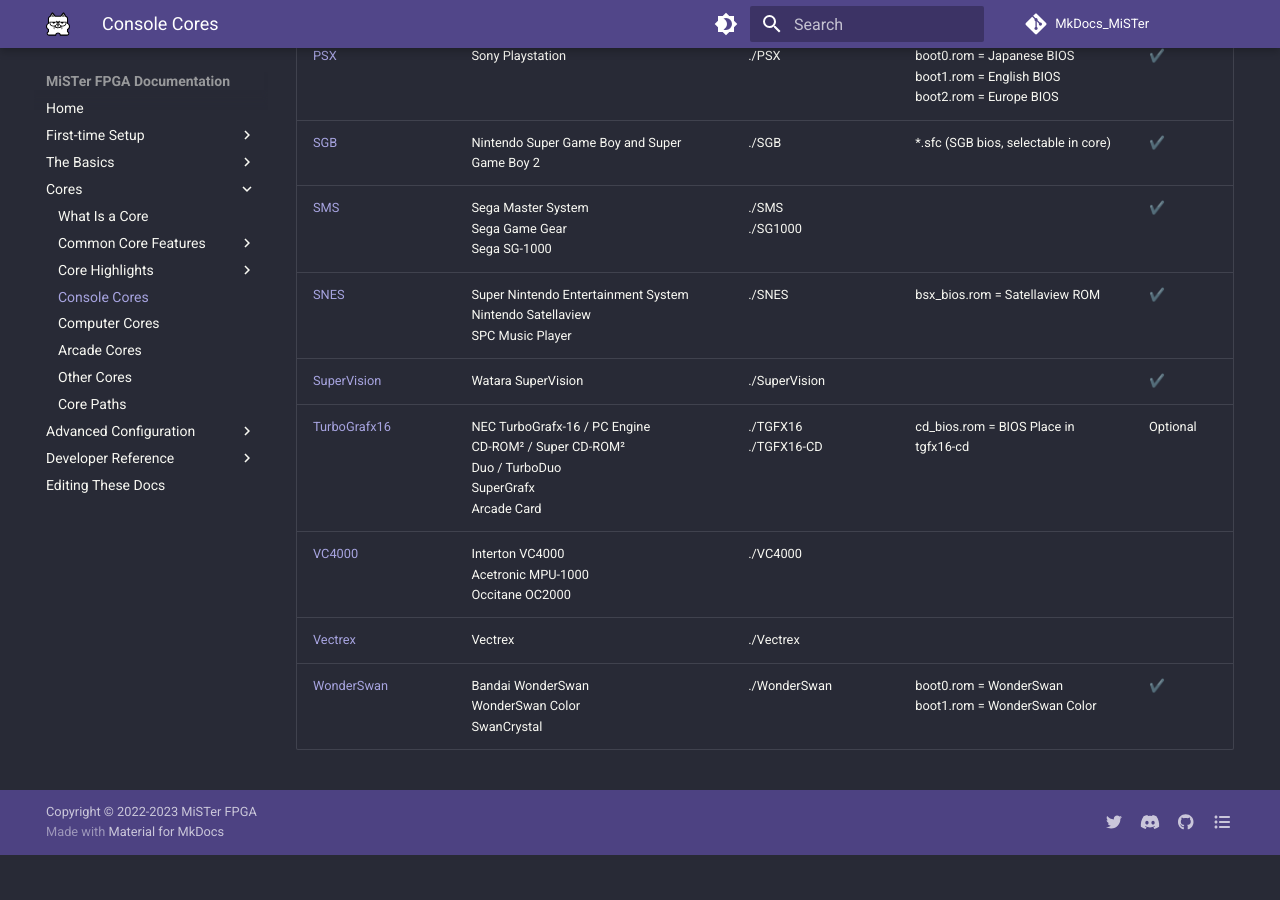
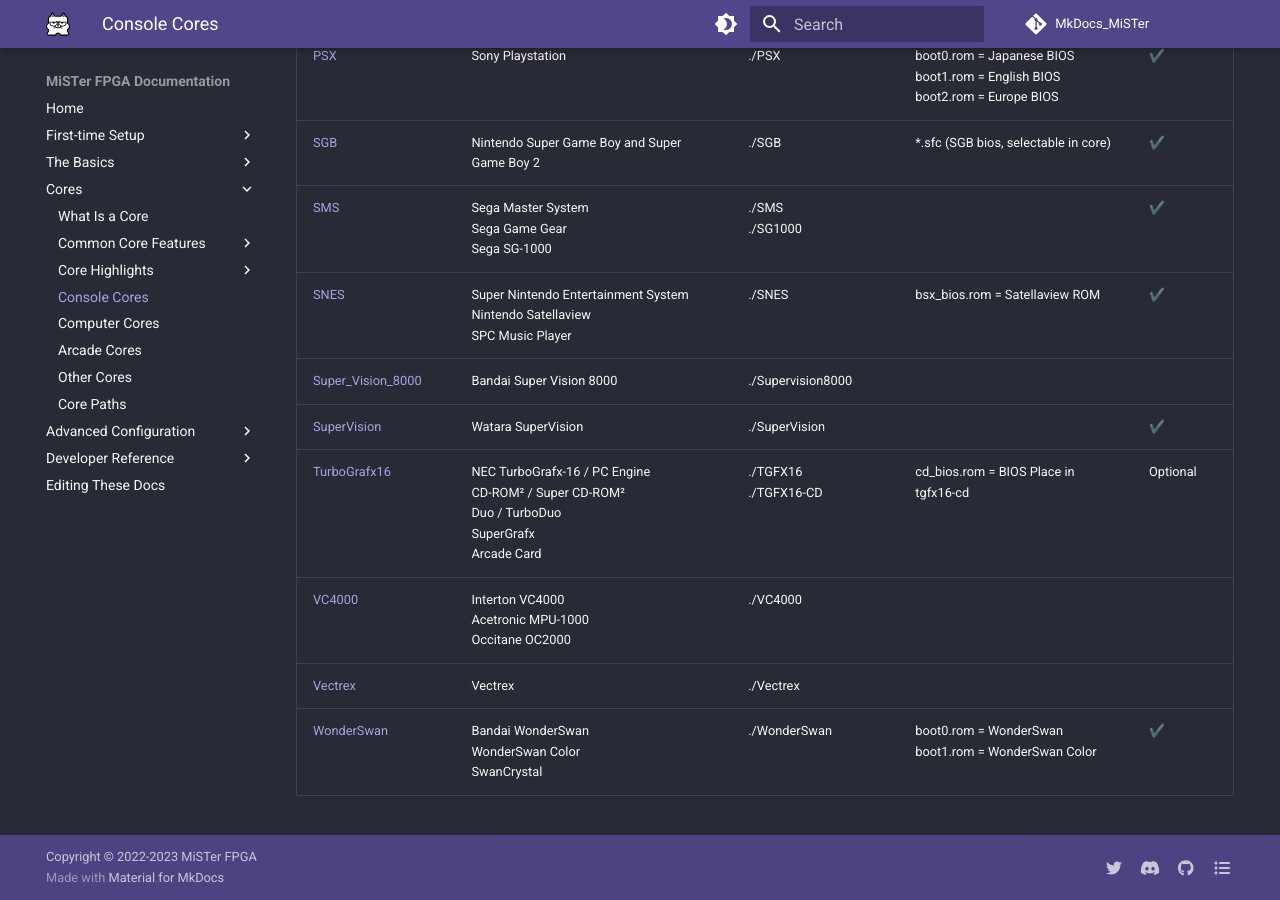
Before and after one commit to MiSTer-devel/MkDocs_MiSTer, an MkDocs documentation site: the page built from docs/cores/console.md, in a window 1280 px wide and 900 px high, scrolled down 1957 px. Built offline with MkDocs 1.6.1 and Material for MkDocs 9.7.7, drawn with Linux system fonts in a browser that asks for light colours; comment, search, counter and statistics services are not loaded; before the commit the page ends 2812 px from its top, so only the background shows below that.

Commit message:
console.md: Add Bandai Super Vision 8000 core

```diff
--- a/docs/cores/console.md
+++ b/docs/cores/console.md
@@ -39,6 +39,7 @@
 | [SGB](https://github.com/MiSTer-devel/SGB_MiSTer)                               | Nintendo Super Game Boy and Super Game Boy 2                                                            | ./SGB                   | *.sfc (SGB bios, selectable in core)                                                                                                          | ✔️       |
 | [SMS](https://github.com/MiSTer-devel/SMS_MiSTer)                               | Sega Master System<br>Sega Game Gear<br>Sega SG-1000                                                    | ./SMS<br>./SG1000       |                                                                                                                                               | ✔️       |
 | [SNES](https://github.com/MiSTer-devel/SNES_MiSTer)                             | Super Nintendo Entertainment System<br>Nintendo Satellaview<br>SPC Music Player                         | ./SNES                  | bsx\_bios.rom = Satellaview ROM                                                                                                               | ✔️       |
+| [Super_Vision_8000](https://github.com/MiSTer-devel/Super_Vision_8000_MiSTer)   | Bandai Super Vision 8000                                                                                | ./Supervision8000       |                                                                                                                                               |          |
 | [SuperVision](SuperVision_MiSTer)                                               | Watara SuperVision                                                                                      | ./SuperVision           |                                                                                                                                               | ✔️       |
 | [TurboGrafx16](https://github.com/MiSTer-devel/TurboGrafx16_MiSTer)             | NEC TurboGrafx-16 / PC Engine<br>CD-ROM² / Super CD-ROM²<br>Duo / TurboDuo<br>SuperGrafx<br>Arcade Card | ./TGFX16<br>./TGFX16-CD | cd\_bios.rom = BIOS Place in tgfx16-cd                                                                                                        | Optional |
 | [VC4000](https://github.com/MiSTer-devel/VC4000_MiSTer)                         | Interton VC4000<br>Acetronic MPU-1000<br>Occitane OC2000                                                | ./VC4000                |                                                                                                                                               |          |
```
